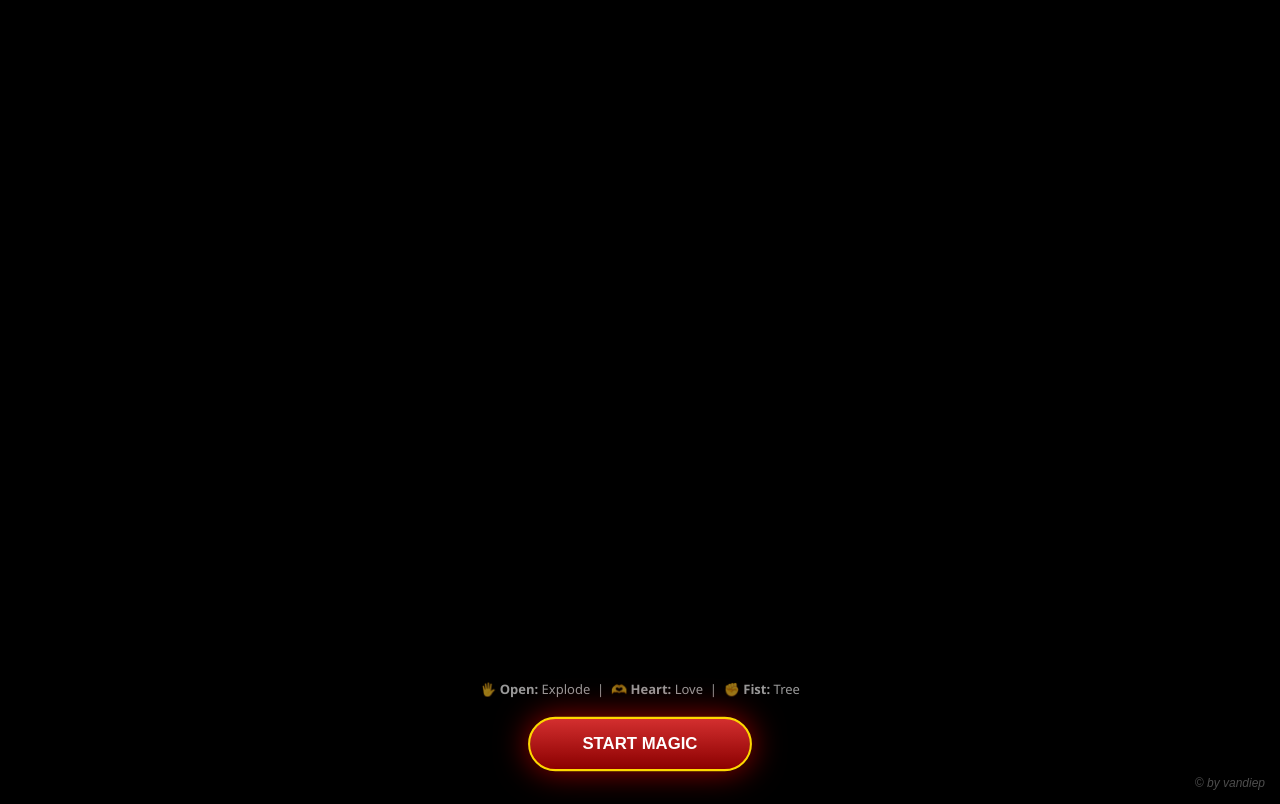
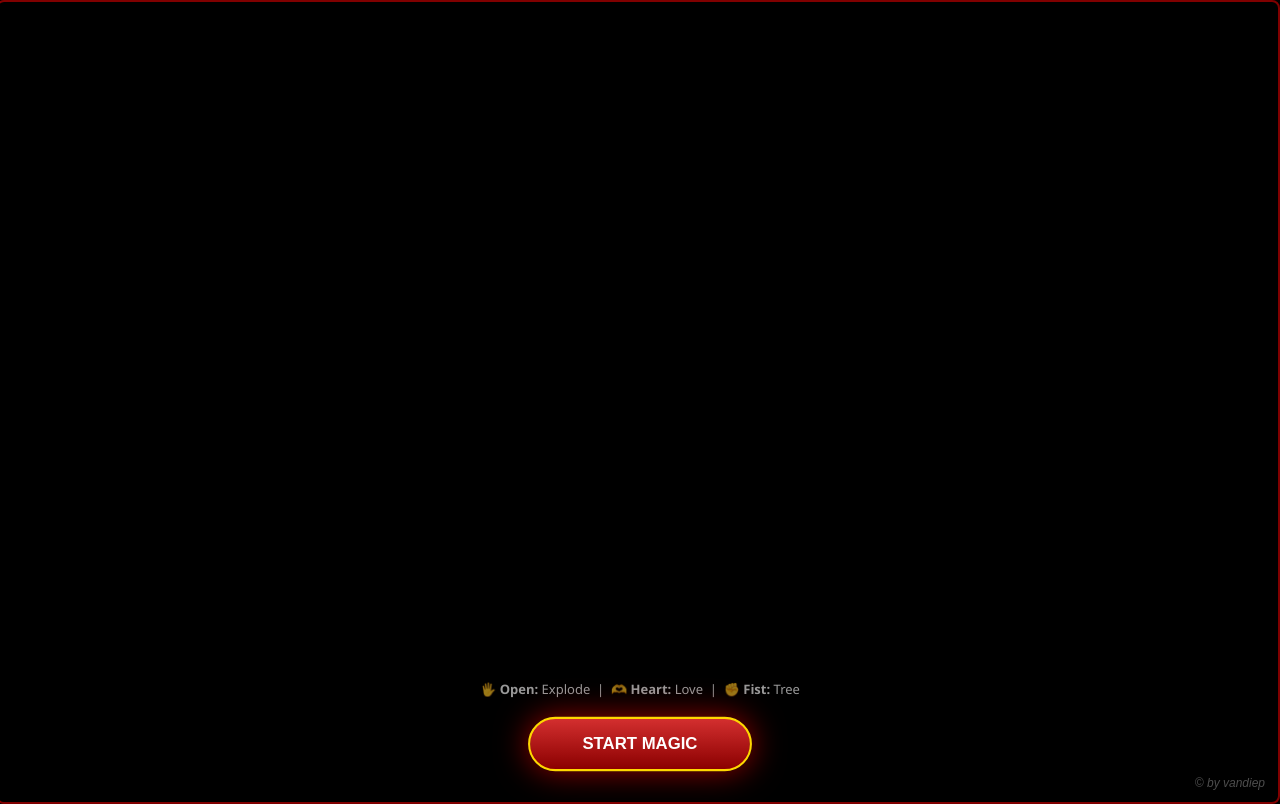
Before and after one commit to mlk1102/mlk.r--1102, a plain HTML site: page index.html in a window 1280 px wide. Drawn offline with nearby package versions, Linux system fonts and the light colour scheme.

Commit message:
Update index.html

```diff
--- a/index.html
+++ b/index.html
@@ -43,8 +43,8 @@
         #camera-preview {
             position: absolute; top: 0; right: 0;
             width: 100%; height: 100%;
-            border: none
-            transform: scaleX(-1); opacity: 1.0; border-radius: 8px;
+            border: 2px solid rgba(255,0,0,0.5);
+            transform: scaleX(-1); opacity: 0,6; border-radius: 8px;
      }
 
         /* Vandiep */
```
